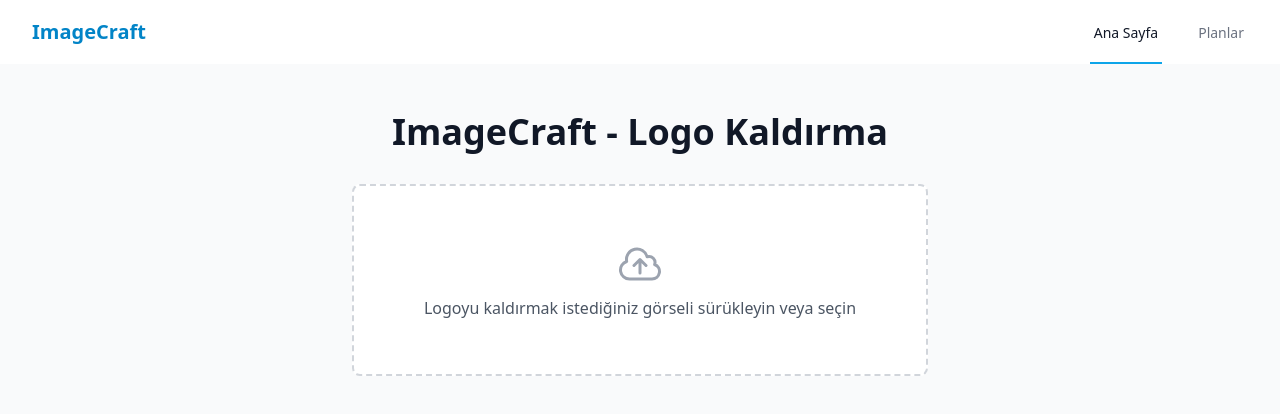
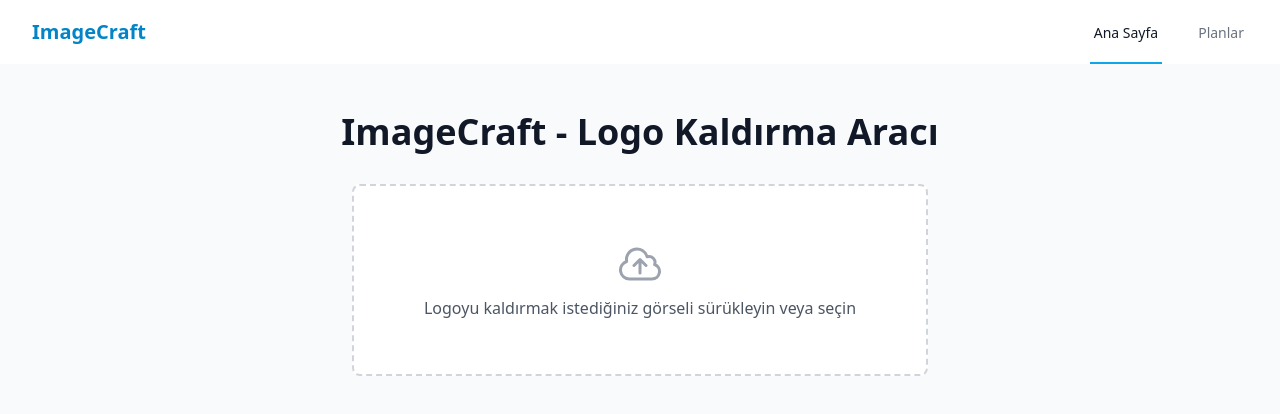
Before and after one commit to IImmoo/imagecraft-cloud, a Next.js app: page / in a window 1280 px wide. Shown: the top 414 px of the page. Built offline with nearby package versions, Linux system fonts and the light colour scheme.

Commit message:
Update page title and trigger redeploy

```diff
--- a/pages/index.tsx
+++ b/pages/index.tsx
@@ -74,7 +74,7 @@
   return (
     <div className="min-h-screen bg-gray-50 py-12 px-4 sm:px-6 lg:px-8">
       <Head>
-        <title>ImageCraft - Logo Kaldırma</title>
+        <title>ImageCraft - Logo Kaldırma Aracı</title>
         <meta name="description" content="Görsellerden logo kaldırma uygulaması" />
         <link rel="icon" href="/favicon.ico" />
       </Head>
@@ -82,7 +82,7 @@
       <div className="max-w-7xl mx-auto">
         <div className="text-center">
           <h1 className="text-4xl font-bold text-gray-900 mb-8">
-            ImageCraft - Logo Kaldırma
+            ImageCraft - Logo Kaldırma Aracı
           </h1>
 
           {error && (
```
